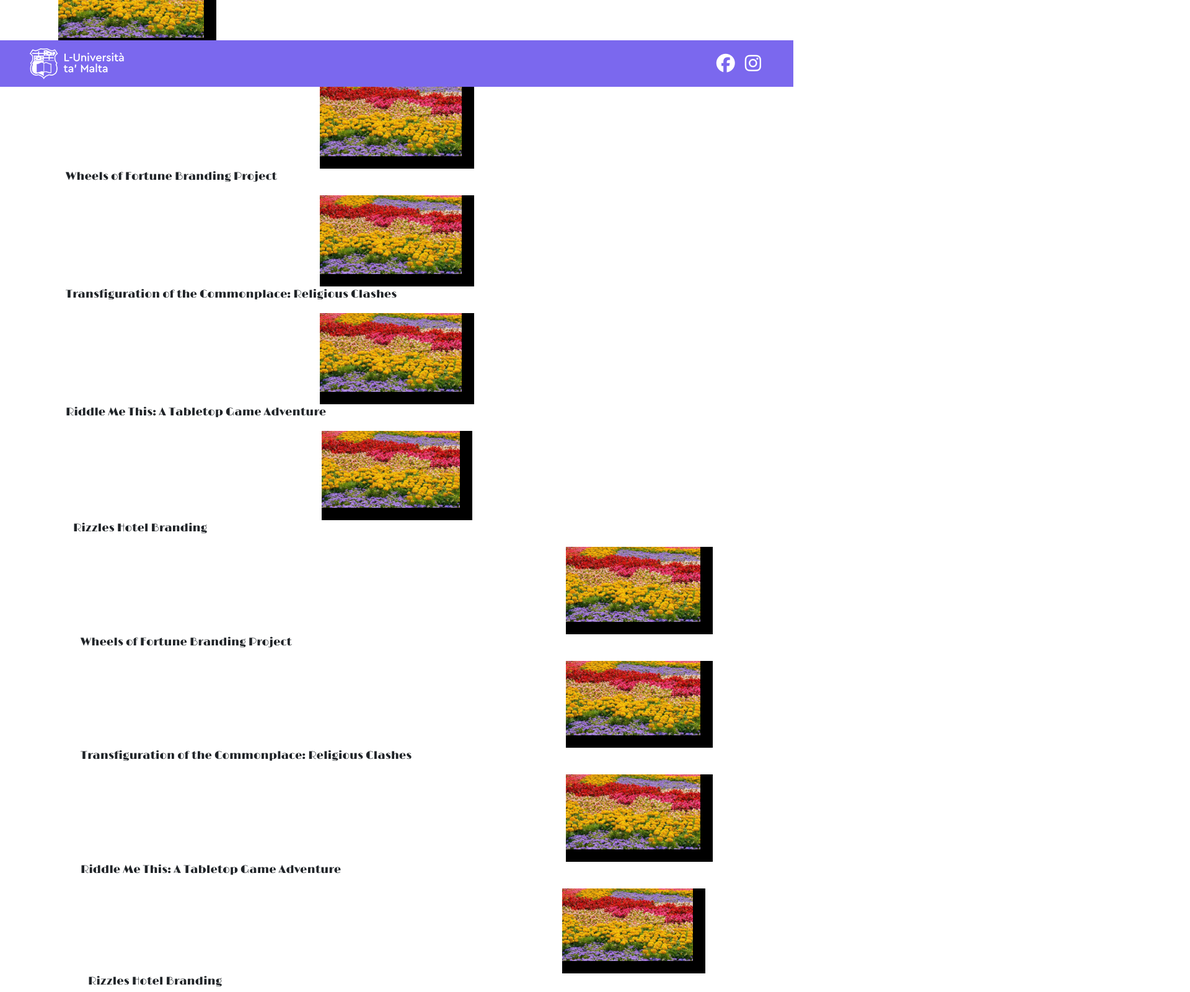
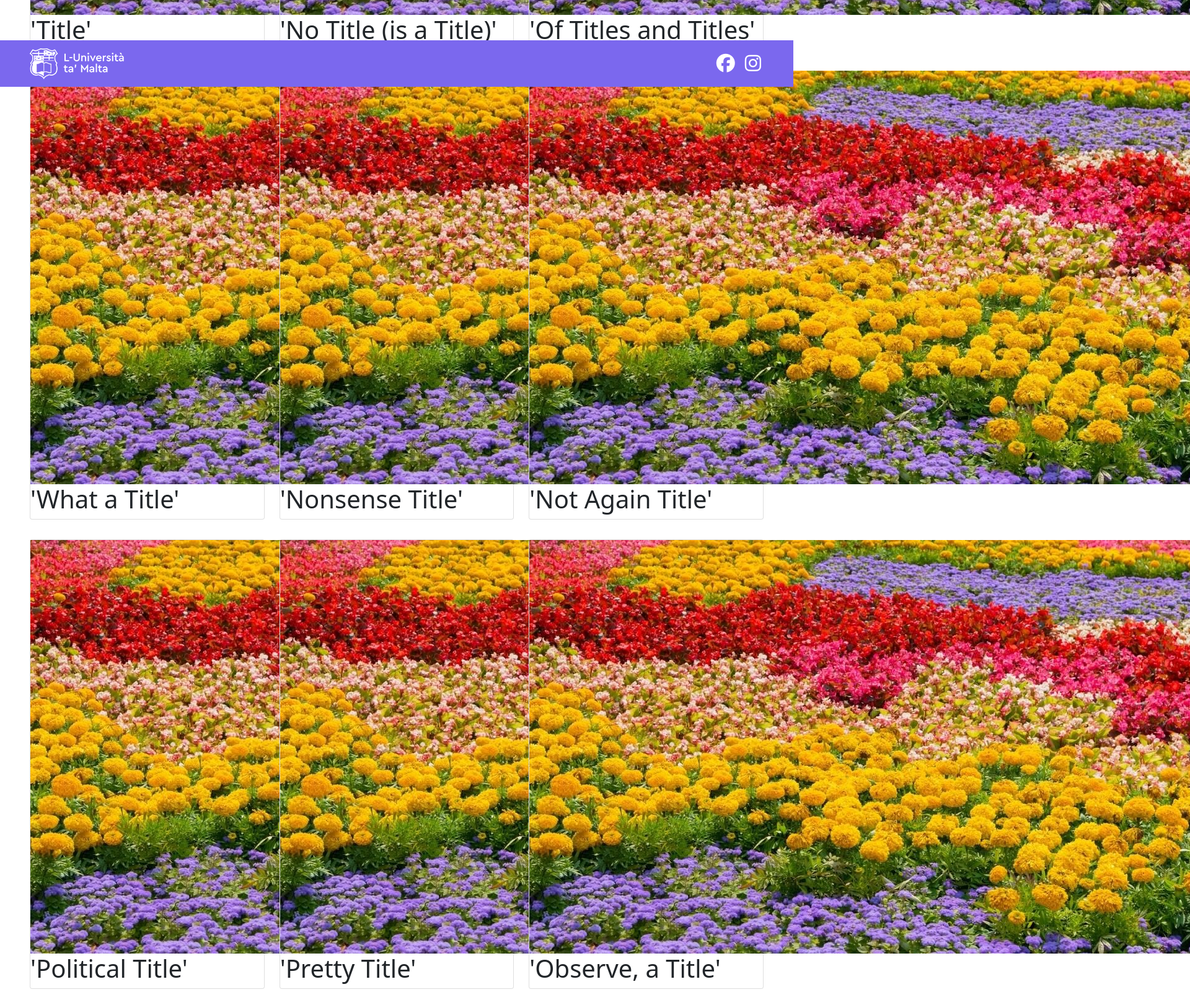
Before and after one commit to MMC97/MMC97.github.io, a plain HTML site: page indiexhibitprojprof.html in a window 1280 px wide. Shown: the part 660-2260 px from the top of the page at 62% size, 1920 px wide, since content can reach past the window. Drawn offline with nearby package versions, Linux system fonts and the light colour scheme.

Commit message:
Update indiexhibitprojprof.html

```diff
--- a/indiexhibitprojprof.html
+++ b/indiexhibitprojprof.html
@@ -84,142 +84,270 @@
         </nav>
     </div>
 
+
+    <div class="row row-cols-2 row-cols-md-3 px-5">
+        <div class="col my-md-3 my-0">
+            <div class="card">
+                <a href="google.com">
+                    <img src="flowers.jpg" class="flowers" alt="illustration">
+                </a>
+                <h1 class="title">'Title'</h1>
+            </div>
+        </div>
+        <div class="col my-md-3 my-0">
+            <div class="card">
+                <a href="google.com">
+                    <img src="flowers.jpg" class="flowers" alt="illustration">
+                </a>
+                <h1 class="title">'No Title (is a Title)'</h1>
+            </div>
+        </div>
+        <div class="col my-md-3 my-0">
+            <div class="card">
+                <a href="google.com">
+                    <img src="flowers.jpg" class="flowers" alt="illustration">
+                </a>
+                <h1 class="title">'Of Titles and Titles'</h1>
+            </div>
+        </div>
+        <div class="col my-md-3 my-0">
+            <div class="card">
+                <a href="google.com">
+                    <img src="flowers.jpg" class="flowers" alt="illustration">
+                </a>
+                <h1 class="title">'What a Title'</h1>
+            </div>
+        </div>
+        <div class="col my-md-3 my-0">
+            <div class="card">
+                <a href="google.com">
+                    <img src="flowers.jpg" class="flowers" alt="illustration">
+                </a>
+                <h1 class="title">'Nonsense Title'</h1>
+            </div>
+        </div>
+        <div class="col my-md-3 my-0">
+            <div class="card">
+                <a href="google.com">
+                    <img src="flowers.jpg" class="flowers" alt="illustration">
+                </a>
+                <h1 class="title">'Not Again Title'</h1>
+            </div>
+        </div>
+        <div class="col my-md-3 my-0">
+            <div class="card">
+                <a href="google.com">
+                    <img src="flowers.jpg" class="flowers" alt="illustration">
+                </a>
+                <h1 class="title">
+                    'Political Title'
+                </h1>
+            </div>
+        </div>
+        <div class="col my-md-3 my-0">
+            <div class="card">
+                <a href="google.com">
+                    <img src="flowers.jpg" class="flowers" alt="illustration">
+                </a>
+                <h1 class="title">'Pretty Title'</h1>
+            </div>
+        </div>
+        <div class="col my-md-3 my-0">
+            <div class="card">
+                <a href="google.com">
+                    <img src="flowers.jpg" class="flowers" alt="illustration">
+                </a>
+                <h1 class="title">'Observe, a Title'</h1>
+            </div>
+        </div>
+        <div class="col my-md-3 my-0">
+            <div class="card">
+                <a href="google.com">
+                    <img src="flowers.jpg" class="flowers" alt="illustration">
+                </a>
+                <h1 class="title">'Look Title!'</h1>
+            </div>
+        </div>
+        <div class="col my-md-3 my-0">
+            <div class="card">
+                <a href="google.com">
+                    <img src="flowers.jpg" class="flowers" alt="illustration">
+                </a>
+                <h1 class="title">'Another Title'</h1>
+            </div>
+        </div>
+        <div class="col my-md-3 my-0">
+            <div class="card">
+                <a href="google.com">
+                    <img src="flowers.jpg" class="flowers" alt="illustration">
+                </a>
+                <h1 class="title">
+                    'Title Title Title'
+                </h1>
+            </div>
+        </div>
+    </div>
+
+
+
+
+
+
+
+
+
     <!--here goes nothing (IMAGES, ROWS AND COLUMNS)-->
-    <div class="container">
-        <div class="row justify-content-start align-items-start">
-            <div class="col-3">
+    <!-- <div class="container">
+        <div class="row justify-content-center align-items-center">
+            <div class="col-4 justify-content-start">
                 <a href="https://www.google.com/" target="_blank"> <!--this needs to link to the Profiles Page-->
+    <!--<div id="images1"><img src="flowers.jpg" alt="flowers" class="img-fluid"></div>
+                </a>
+            </div>
+            <div class="caption"><!--tried to add a font here imma nothing doing :( -->
+    <!--<p>Wheels of Fortune Branding Project</p>
+            </div>
+            <div class="col-4 justify-content-center align-content-start">
+                <a href="https://www.google.com/" target="_blank"> this needs to link to the Profiles Page
                     <div id="images1"><img src="flowers.jpg" alt="flowers" class="img-fluid"></div>
                 </a>
             </div>
-            <div class="caption"><!--tried to add a font here imma nothing doing :( -->
+            <div class="caption"><!--tried to add a font here imma nothing doing :(
                 <p>Wheels of Fortune Branding Project</p>
-            </div> <!--remember to make central somehowwwwwwww-->
+            </div>
+                <div class="col-3">
+                <a href="https://www.google.com/" target="_blank"> <!--this needs to link to the Profiles Page
+            <div id="images1"><img src="flowers.jpg" alt="flowers" class="img-fluid"></div>
+            </a>
         </div>
+        <div class="caption"><!--tried to add a font here imma nothing doing :(
+            <p>Wheels of Fortune Branding Project</p>
+        </div> <!--reme<!--remember to make central somehowwwwwwww
+    </div>
     </div>
     <div class="container">
         <div class="row justify-content-start align-items-start">
             <div class="col-3">
-                <a href="https://www.google.com/" target="_blank"> <!--this needs to link to the Profiles Page-->
+                <a href="https://www.google.com/" target="_blank"> <!--this needs to link to the Profiles Page
                     <div id="images1"><img src="flowers.jpg" alt="flowers" class="img-fluid"></div>
                 </a>
             </div>
         </div>
-        <p>Transfiguration of the Commonplace: Religious Clashes</p> <!--remember to make central somehowwwwwwww-->
+        <p>Transfiguration of the Commonplace: Religious Clashes</p> <!--remember to make central somehowwwwwwww
     </div>
     <div class="container">
         <div class="row justify-content-start align-items-start">
             <div class="col-3">
                 <a href="https://www.google.com/" target="_blank">
-                    <!--this needs to link to the Profiles Page-->
+                    <!--this needs to link to the Profiles Page
                     <div id="images1"><img src="flowers.jpg" alt="flowers" class="img-fluid"></div>
                 </a>
             </div>
-            <p>Riddle Me This: A Tabletop Game Adventure</p> <!--remember to make central somehowwwwwwww-->
+            <p>Riddle Me This: A Tabletop Game Adventure</p> <!--remember to make central somehowwwwwwww
         </div>
         <div class="container">
             <div class="row justify-content-start align-items-start">
                 <div class="col-3">
                     <a href="https://www.google.com/" target="_blank">
-                        <!--this needs to link to the Profiles Page-->
+                        <!--this needs to link to the Profiles Page
                         <div id="images1"><img src="flowers.jpg" alt="flowers" class="img-fluid"></div>
                     </a>
                 </div>
-                <p>Rizzles Hotel Branding</p> <!--remember to make central somehowwwwwwww-->
+                <p>Rizzles Hotel Branding</p> <!--remember to make central somehowwwwwwww
             </div>
 
             <div class="container">
                 <div class="row justify-content-center align-items-start">
                     <div class="col-3">
                         <a href="https://www.google.com/" target="_blank">
-                            <!--this needs to link to the Profiles Page-->
+                            <!--this needs to link to the Profiles Page
                             <div id="images1"><img src="flowers.jpg" alt="flowers" class="img-fluid"></div>
                         </a>
                     </div>
                     <div class="caption">
                         <p>Wheels of Fortune Branding Project</p>
-                    </div> <!--remember to make central somehowwwwwwww-->
+                    </div> <!--remember to make central somehowwwwwwww
                 </div>
             </div>
             <div class="container">
                 <div class="row justify-content-center align-items-start">
                     <div class="col-3">
                         <a href="https://www.google.com/" target="_blank">
-                            <!--this needs to link to the Profiles Page-->
+                            <!--this needs to link to the Profiles Page
                             <div id="images1"><img src="flowers.jpg" alt="flowers" class="img-fluid"></div>
                         </a>
                     </div>
                 </div>
                 <p>Transfiguration of the Commonplace: Religious Clashes</p>
-                <!--remember to make central somehowwwwwwww-->
+                <!--remember to make central somehowwwwwww
             </div>
             <div class="container">
                 <div class="row justify-content-center align-items-start">
                     <div class="col-3">
                         <a href="https://www.google.com/" target="_blank">
-                            <!--this needs to link to the Profiles Page-->
+                            <!--this needs to link to the Profiles Page
                             <div id="images1"><img src="flowers.jpg" alt="flowers" class="img-fluid"></div>
                         </a>
                     </div>
-                    <p>Riddle Me This: A Tabletop Game Adventure</p> <!--remember to make central somehowwwwwwww-->
+                    <p>Riddle Me This: A Tabletop Game Adventure</p> <!--remember to make central somehowwwwwwww
                 </div>
                 <div class="container">
                     <div class="row justify-content-center align-items-start">
                         <div class="col-3">
                             <a href="https://www.google.com/" target="_blank">
-                                <!--this needs to link to the Profiles Page-->
+                                <!--this needs to link to the Profiles Page
                                 <div id="images1"><img src="flowers.jpg" alt="flowers" class="img-fluid"></div>
                             </a>
                         </div>
-                        <p>Rizzles Hotel Branding</p> <!--remember to make central somehowwwwwwww-->
+                        <p>Rizzles Hotel Branding</p> <!--remember to make central somehowwwwwwww
                     </div>
 
                     <div class="container">
                         <div class="row justify-content-end align-items-start">
                             <div class="col-3">
                                 <a href="https://www.google.com/" target="_blank">
-                                    <!--this needs to link to the Profiles Page-->
+                                    <!--this needs to link to the Profiles Page
                                     <div id="images1"><img src="flowers.jpg" alt="flowers" class="img-fluid"></div>
                                 </a>
                             </div>
                             <div class="caption">
                                 <p>Wheels of Fortune Branding Project</p>
-                            </div> <!--remember to make central somehowwwwwwww-->
+                            </div> <!--remember to make central somehowwwwwwww
                         </div>
                     </div>
                     <div class="container">
                         <div class="row justify-content-end align-items-start">
                             <div class="col-3">
                                 <a href="https://www.google.com/" target="_blank">
-                                    <!--this needs to link to the Profiles Page-->
+                                    <!--this needs to link to the Profiles Page
                                     <div id="images1"><img src="flowers.jpg" alt="flowers" class="img-fluid"></div>
                                 </a>
                             </div>
                         </div>
                         <p>Transfiguration of the Commonplace: Religious Clashes</p>
-                        <!--remember to make central somehowwwwwwww-->
+                        <!--remember to make central somehowwwwwwww
                     </div>
                     <div class="container">
                         <div class="row justify-content-end align-items-start">
                             <div class="col-3">
                                 <a href="https://www.google.com/" target="_blank">
-                                    <!--this needs to link to the Profiles Page-->
+                                    <!--this needs to link to the Profiles Page
                                     <div id="images1"><img src="flowers.jpg" alt="flowers" class="img-fluid"></div>
                                 </a>
                             </div>
                             <p>Riddle Me This: A Tabletop Game Adventure</p>
-                            <!--remember to make central somehowwwwwwww-->
+                            <!--remember to make central somehowwwwwwww
                         </div>
                         <div class="container">
                             <div class="row justify-content-end align-items-start">
                                 <div class="col-3">
                                     <a href="https://www.google.com/" target="_blank">
-                                        <!--this needs to link to the Profiles Page-->
+                                        <!--this needs to link to the Profiles Page
                                         <div id="images1"><img src="flowers.jpg" alt="flowers" class="img-fluid"></div>
                                     </a>
                                 </div>
-                                <p>Rizzles Hotel Branding</p> <!--remember to make central somehowwwwwwww-->
-                            </div>
+                                <p>Rizzles Hotel Branding</p> <!--remember to make central somehowwwwwwww
+                            </div>-->
 
 
 
```
